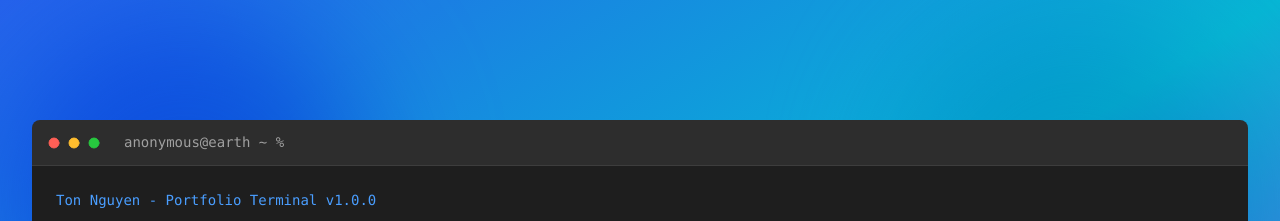
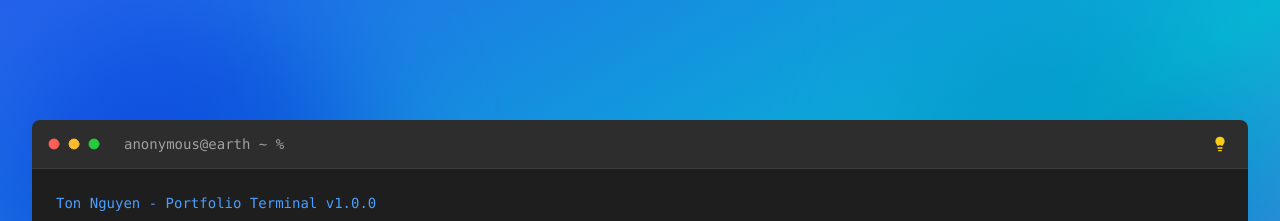
Before and after one commit to tonnguyen/tonnguyen.github.io, a Next.js app: page / in a window 1280 px wide. Shown: the top 221 px of the page. Built offline with nearby package versions, Linux system fonts and the light colour scheme.

Commit message:
Refactor Terminal component to include ThemeToggle and improve layout; update ThemeToggle for better styling and default theme handling

```diff
--- a/app/page.js
+++ b/app/page.js
@@ -1,11 +1,8 @@
 import Terminal from '../components/Terminal';
-import { ThemeToggle } from '../components/ThemeToggle';
 
 export default function Home() {
   return (
     <div className="min-h-screen bg-gradient-to-br from-blue-600 via-cyan-500 to-purple-600 dark:from-gray-900 dark:via-gray-800 dark:to-gray-900 p-4 md:p-8 relative overflow-hidden flex items-center justify-center">
-
-
       {/* Animated gradient blobs for mesh effect */}
       <div className="absolute top-0 left-0 w-96 h-96 bg-blue-500 rounded-full mix-blend-multiply filter blur-3xl opacity-70 animate-blob"></div>
       <div className="absolute top-0 right-0 w-96 h-96 bg-cyan-400 rounded-full mix-blend-multiply filter blur-3xl opacity-70 animate-blob" style={{ animationDelay: '2s' }}></div>
--- a/components/Terminal.js
+++ b/components/Terminal.js
@@ -2,6 +2,7 @@
 import { useState, useRef, useEffect } from 'react';
 import { ChevronRight, Circle } from 'lucide-react';
 import { CommandOutput } from './CommandOutput';
+import { ThemeToggle } from './ThemeToggle';
 import styles from '../styles/Terminal.module.css';
 
 const availableCommands = [
@@ -154,10 +155,16 @@ export default function Terminal() {
     <div className={styles.terminal}>
       {/* Terminal Header */}
       <div className={styles.terminalHeader}>
-        <Circle className={`${styles.terminalButton} ${styles.terminalButtonRed}`} />
-        <Circle className={`${styles.terminalButton} ${styles.terminalButtonYellow}`} />
-        <Circle className={`${styles.terminalButton} ${styles.terminalButtonGreen}`} />
+        <div className={styles.terminalButtons}>
+          <Circle className={`${styles.terminalButton} ${styles.terminalButtonRed}`} />
+          <Circle className={`${styles.terminalButton} ${styles.terminalButtonYellow}`} />
+          <Circle className={`${styles.terminalButton} ${styles.terminalButtonGreen}`} />
+        </div>
         <span className={styles.terminalTitle}>anonymous@earth ~ %</span>
+        <div className={styles.terminalSpacer}></div>
+        <div className={styles.terminalControls}>
+          <ThemeToggle />
+        </div>
       </div>
 
       {/* Terminal Body */}
--- a/components/ThemeToggle.js
+++ b/components/ThemeToggle.js
@@ -1,5 +1,5 @@
 'use client';
-import { Sun, Moon } from 'lucide-react';
+import { Lightbulb } from 'lucide-react';
 import { useState, useEffect } from 'react';
 
 export function ThemeToggle() {
@@ -13,9 +13,8 @@ export function ThemeToggle() {
     if (savedTheme && (savedTheme === 'light' || savedTheme === 'dark')) {
       setTheme(savedTheme);
     } else {
-      // Check system preference
-      const prefersDark = window.matchMedia('(prefers-color-scheme: dark)').matches;
-      setTheme(prefersDark ? 'dark' : 'light');
+      // Default to light theme
+      setTheme('light');
     }
   }, []);
 
@@ -44,10 +43,10 @@ export function ThemeToggle() {
   if (!mounted) {
     return (
       <button
-        className="fixed top-4 right-4 p-3 rounded-full bg-gray-200 text-gray-800 shadow-lg z-50"
+        className="p-1 rounded hover:bg-gray-700 transition-colors"
         aria-label="Toggle theme"
       >
-        <Sun className="w-5 h-5" />
+        <Lightbulb className="w-4 h-4 text-gray-400" />
       </button>
     );
   }
@@ -55,14 +54,16 @@ export function ThemeToggle() {
   return (
     <button
       onClick={toggleTheme}
-      className="fixed top-4 right-4 p-3 rounded-full bg-gray-200 dark:bg-gray-800 text-gray-800 dark:text-gray-200 hover:bg-gray-300 dark:hover:bg-gray-700 transition-colors duration-200 shadow-lg z-50"
+      className="p-1 rounded hover:bg-gray-700 transition-colors focus:outline-none"
       aria-label="Toggle theme"
     >
-      {theme === 'light' ? (
-        <Moon className="w-5 h-5" />
-      ) : (
-        <Sun className="w-5 h-5" />
-      )}
+      <Lightbulb
+        className={`w-4 h-4 transition-colors ${
+          theme === 'light'
+            ? 'text-yellow-400 fill-yellow-400'
+            : 'text-gray-400 fill-gray-400'
+        }`}
+      />
     </button>
   );
 }
--- a/styles/Terminal.module.css
+++ b/styles/Terminal.module.css
@@ -16,6 +16,21 @@
   gap: 0.5rem;
   border-bottom: 1px solid #3d3d3d;
   flex-shrink: 0;
+}
+
+.terminalButtons {
+  display: flex;
+  align-items: center;
+  gap: 0.5rem;
+}
+
+.terminalControls {
+  display: flex;
+  align-items: center;
+}
+
+.terminalSpacer {
+  flex: 1;
 }
 
 .terminalButton {
```
